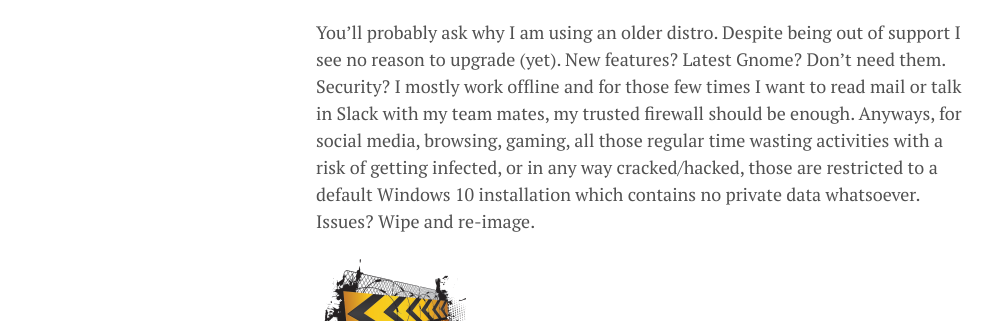
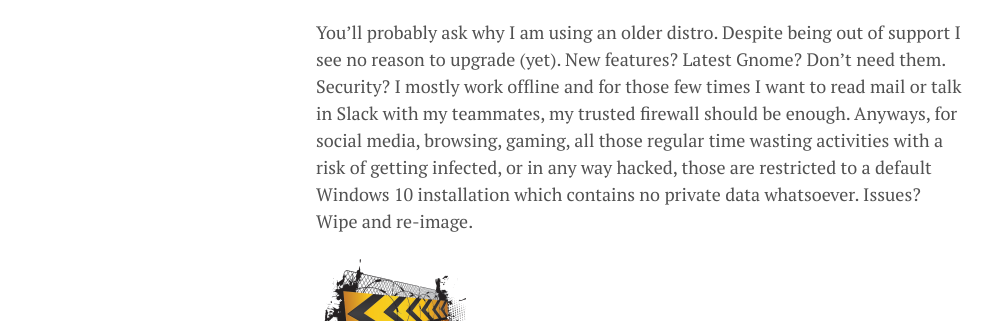
Before and after one commit to lgeurts/lgeurts.github.io, a Jekyll site: the page built from _posts/2021-10-21-ubuntu-setup-notes-for-x1-carbon-gen8.md, in a window 1280 px wide. Shown: the part 307-628 px from the top of the page, without its empty margins (0-993 px from the left). Built offline with Jekyll 4.4.1, drawn with Linux system fonts in a browser that asks for light colours; nearby versions of some CDN libraries; comment, search, counter and statistics services are not loaded.

Commit message:
Update 2021-10-21-ubuntu-setup-notes-for-x1-carbon-gen8.md

```diff
--- a/_posts/2021-10-21-ubuntu-setup-notes-for-x1-carbon-gen8.md
+++ b/_posts/2021-10-21-ubuntu-setup-notes-for-x1-carbon-gen8.md
@@ -9,6 +9,6 @@
 
 These notes were written to **help me out** should I ever have to re-install Groovy Gorilla & all extra packages.
 
-You'll probably ask why I am using an older distro. Despite being out of support I see no reason to upgrade (yet). New features? Latest Gnome? Don't need them. Security? I mostly work offline and for those few times I want to read mail or talk in Slack with my team mates, my trusted firewall should be enough. Anyways, for social media, browsing, gaming, all those regular time wasting activities with a risk of getting infected, or in any way cracked/hacked, those are restricted to a default Windows 10 installation which contains no private data whatsoever. Issues? Wipe and re-image.
+You'll probably ask why I am using an older distro. Despite being out of support I see no reason to upgrade (yet). New features? Latest Gnome? Don't need them. Security? I mostly work offline and for those few times I want to read mail or talk in Slack with my teammates, my trusted firewall should be enough. Anyways, for social media, browsing, gaming, all those regular time wasting activities with a risk of getting infected, or in any way hacked, those are restricted to a default Windows 10 installation which contains no private data whatsoever. Issues? Wipe and re-image.
 
 ![](/assets/under-construction.png)
```
